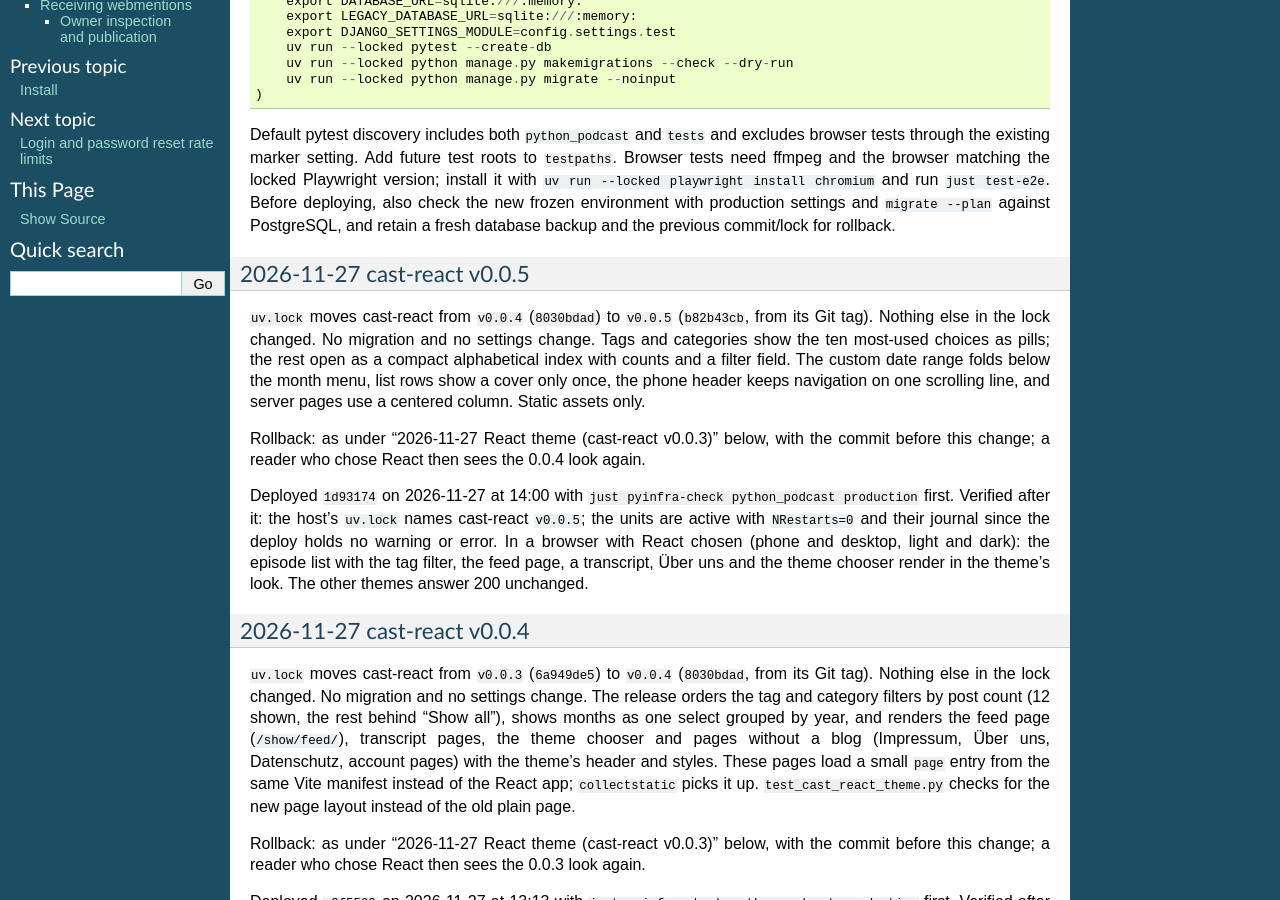
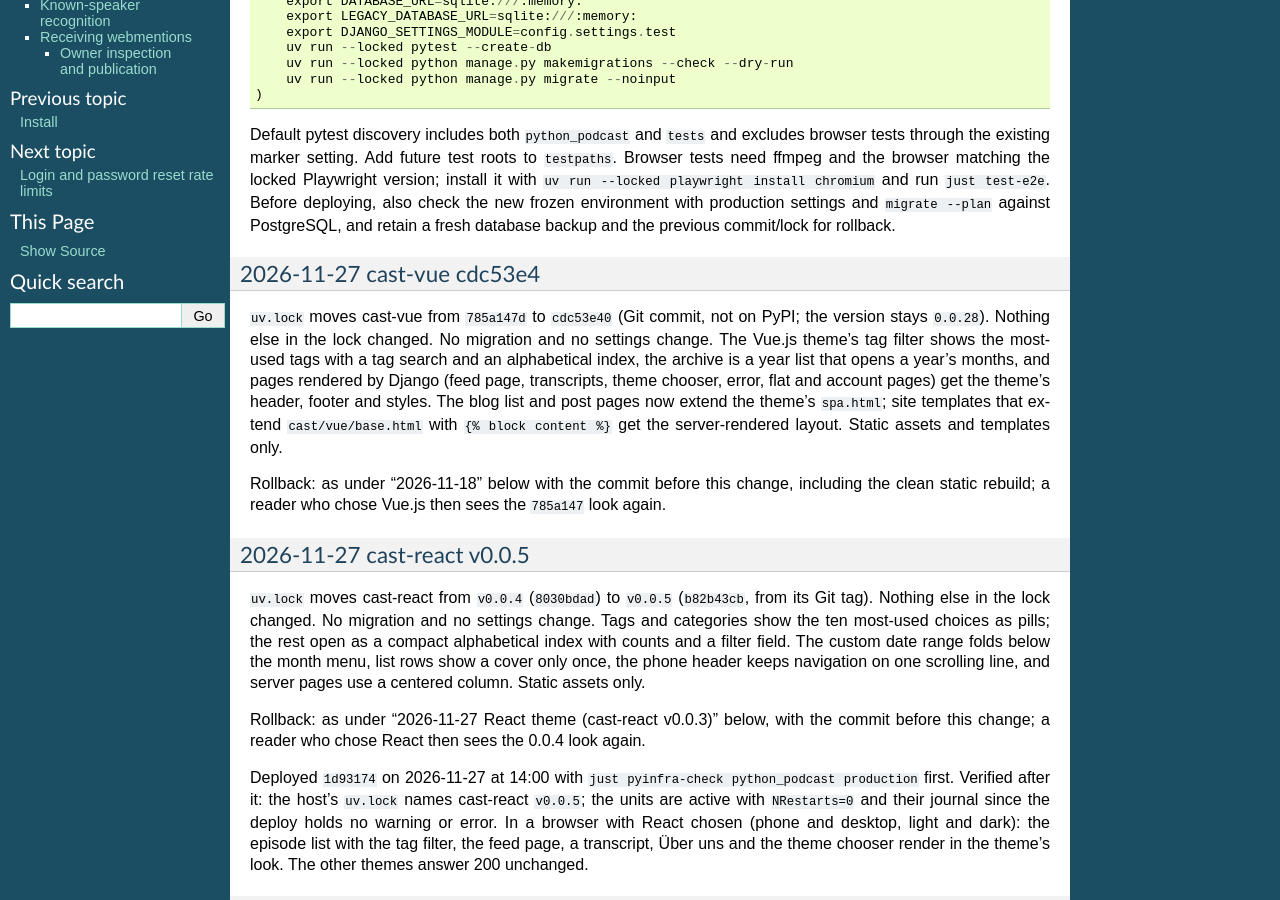
Before and after one commit to ephes/python-podcast, a Sphinx documentation site: the page built from docs/deploy.rst, in a window 1280 px wide and 900 px high, scrolled down 1149 px. Built offline with Sphinx 7.4.7, drawn with Linux system fonts in a browser that asks for light colours; some of the changed text lies outside the part shown.

Commit message:
Use cast-vue cdc53e4 for the Vue.js theme
The Vue.js theme's tag filter shows the most-used tags with a tag search
and an alphabetical index instead of one pill per tag, the archive is a
year list that opens a year's months, and the feed page, transcripts,
theme chooser, error, flat and account pages get the theme's header,
footer and styles. cast-vue stays 0.0.28 from a pinned Git commit; only
its lock entry changes. No migration; rollback in docs/deploy.rst.

```diff
--- a/commands.py
+++ b/commands.py
@@ -756,7 +756,7 @@ def switch_to_git_sources():
 
     # Define default git sources
     default_sources = {
-        "cast-vue": {"git": "https://github.com/ephes/cast-vue", "rev": "785a147d13323a39769f6fabb3a6ced6cccfd0da"},
+        "cast-vue": {"git": "https://github.com/ephes/cast-vue", "rev": "cdc53e40e13ea2b9dfdbe328b28f52ccfc3cbdc5"},
         "cast-react": {"git": "https://github.com/ephes/cast-react", "tag": "v0.0.3"},
         "cast-bootstrap5": {"git": "https://github.com/ephes/cast-bootstrap5"},
         "django-cast": {"git": "https://github.com/ephes/django-cast", "branch": "develop"},
--- a/docs/deploy.rst
+++ b/docs/deploy.rst
@@ -74,6 +74,24 @@ locked Playwright version; install it with ``uv run --locked playwright install
 chromium`` and run ``just test-e2e``. Before deploying, also check the new frozen
 environment with production settings and ``migrate --plan`` against PostgreSQL,
 and retain a fresh database backup and the previous commit/lock for rollback.
+
+2026-11-27 cast-vue cdc53e4
+~~~~~~~~~~~~~~~~~~~~~~~~~~~
+
+``uv.lock`` moves cast-vue from ``785a147d`` to ``cdc53e40`` (Git commit, not
+on PyPI; the version stays ``0.0.28``). Nothing else in the lock changed. No
+migration and no settings change. The Vue.js theme's tag filter shows the
+most-used tags with a tag search and an alphabetical index, the archive is a
+year list that opens a year's months, and pages rendered by Django (feed page,
+transcripts, theme chooser, error, flat and account pages) get the theme's
+header, footer and styles. The blog list and post pages now extend the
+theme's ``spa.html``; site templates that extend ``cast/vue/base.html`` with
+``{% block content %}`` get the server-rendered layout. Static assets and
+templates only.
+
+Rollback: as under "2026-11-18" below with the commit before this change,
+including the clean static rebuild; a reader who chose Vue.js then sees the
+``785a147`` look again.
 
 2026-11-27 cast-react v0.0.5
 ~~~~~~~~~~~~~~~~~~~~~~~~~~~~
--- a/docs/install.rst
+++ b/docs/install.rst
@@ -164,7 +164,7 @@ Work on local package checkouts
 -------------------------------
 
 ``django-cast``, ``cast-bootstrap5``, ``cast-vue`` (pinned to the redesign
-commit ``785a147``), ``cast-react`` (from a version tag) and
+commit ``cdc53e4``), ``cast-react`` (from a version tag) and
 ``django-indieweb`` are installed from Git by default. Two commands rewrite
 their entries in ``[tool.uv.sources]`` of ``pyproject.toml`` and then run
 ``uv sync``:
--- a/pyproject.toml
+++ b/pyproject.toml
@@ -58,7 +58,7 @@ dev = [
 
 [tool.uv.sources]
 # Vue theme redesign, pinned to a commit (not on PyPI).
-cast-vue = { git = "https://github.com/ephes/cast-vue", rev = "785a147d13323a39769f6fabb3a6ced6cccfd0da" }
+cast-vue = { git = "https://github.com/ephes/cast-vue", rev = "cdc53e40e13ea2b9dfdbe328b28f52ccfc3cbdc5" }
 # React theme, pinned to a release tag (not on PyPI).
 cast-react = { git = "https://github.com/ephes/cast-react", tag = "v0.0.5" }
 # Git sources for deploys (rsync sends the working tree, so the deployed
```
Also changed, not shown: CHANGELOG.rst (+10 -0 lines), 2 other files.
